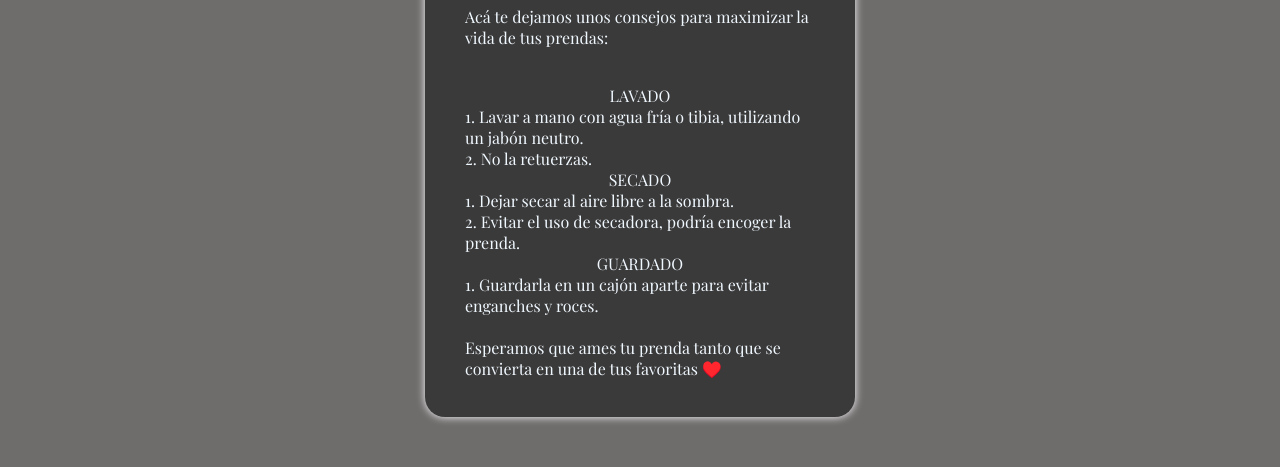
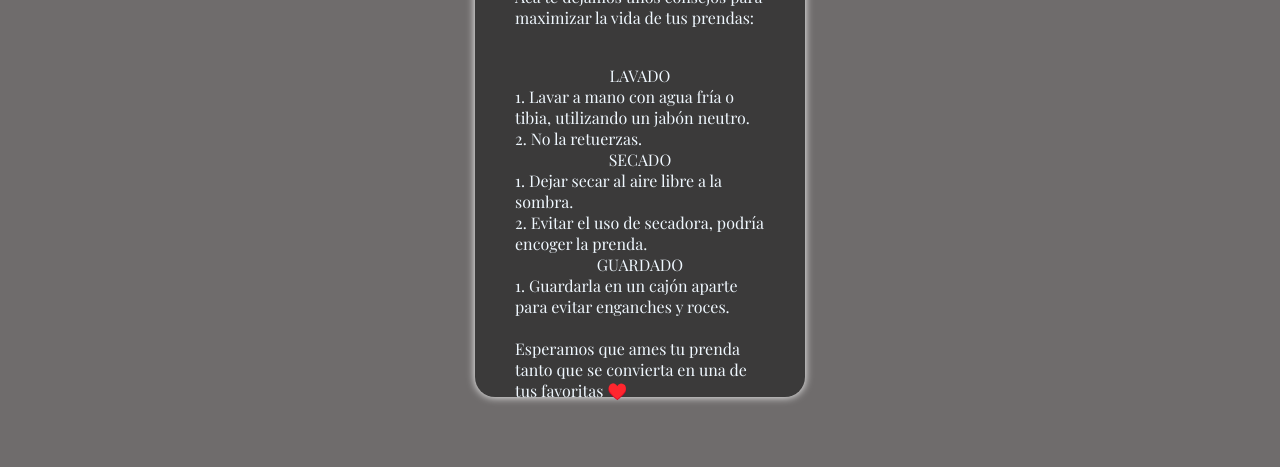
Before and after one commit to JuaniMunozOv/MinervasClothing, a plain HTML site: page index.html in a window 1280 px wide. Shown: the part 567-1034 px from the top of the page. After the commit the page ends 994 px from the top, so only its background shows below. Drawn offline with nearby package versions, Linux system fonts and the light colour scheme.

Commit message:
Update index.html

```diff
--- a/index.html
+++ b/index.html
@@ -24,9 +24,9 @@
   }
   .cuadrodetexto {
     background-color: #3b3a3a; /* Fondo negro para placa de cuidados */
-    margin: 50px auto;
+    margin: 30px auto;
     padding: 40px;
-    max-width: 350px;
+    max-width: 250px;
     height: 500px;
     border-radius: 20px;
     box-shadow: 0 0 8px rgb(254, 254, 254);
```
